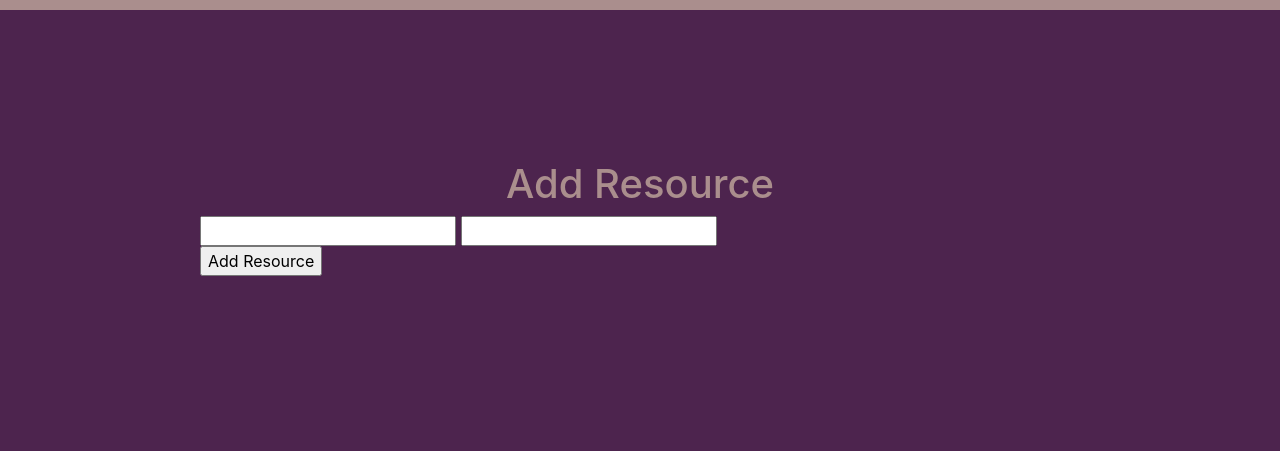
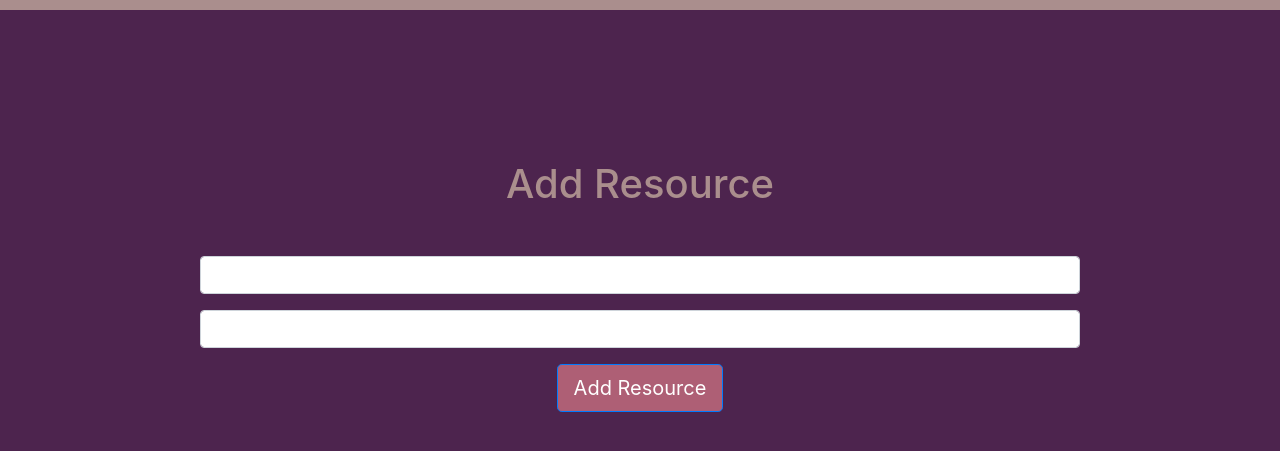
Before and after one commit to AhsanZX97/ProgJournal, a Django app: page /add/ in a window 1280 px wide. Shown: the top 451 px of the page. Run offline with Django 3.2, Linux system fonts and the light colour scheme; some libraries are stand-ins or nearby versions.

Commit message:
form layout update

```diff
--- a/Journal/static/styles.css
+++ b/Journal/static/styles.css
@@ -33,8 +33,20 @@ h1{
       margin: 0px auto;
 }
 
+.input {
+    width: 880px;
+}
+
+.formDiv {
+    margin-top: 3em;
+}
+
 .tableDiv {
     margin-top: 2em;
+}
+
+#submit {
+    text-align: center;
 }
 
 .table-striped > tbody > tr:nth-child(2n+1) > td, .table-striped > tbody > tr:nth-child(2n+1) > th {
--- a/templates/add.html
+++ b/templates/add.html
@@ -14,18 +14,36 @@
 
     <h1> Update Resource </h1>
     <form action="/addResource/{{res.id}}/" method = "post">{% csrf_token %}
-        <input type="text" name="editname" value="{{ res.name }}">
-        <input type="text" name="editlink" value="{{ res.link }}">
-        <input type="submit" value="Update Resource" id="submit">
+
+        <div class="formDiv">
+            <div class="form-group">
+                <input type="text" name="editname" value="{{ res.name }}" class="form-control">
+            </div>
+            <div class="form-group">
+                <input type="text" name="editlink" value="{{ res.link }}" class="form-control">
+            </div>
+            <div class="form-group"  id="submit">
+                <input type="submit" value="Update Resource" class="btn btn-primary btn-lg">
+            </div>
+        </div>
     </form>
 
 {% else %}
 
     <h1> Add Resource </h1>
     <form action="/addResource/" method = "post">{% csrf_token %}
-        <input type="text" name="name">
-        <input type="text" name="link"> <br/>
-        <input type="submit" value="Add Resource" id="submit">
+        <div class="formDiv">
+            <div class="form-group">
+                <input type="text" name="name" class="form-control">
+            </div>
+            <div class="form-group">
+                <input type="text" name="link" class="form-control">
+            </div>
+            <div class="form-group"  id="submit">
+                <input type="submit" value="Add Resource" class="btn btn-primary btn-lg">
+            </div>
+        </div>
+
     </form>
 
 {% endif %}
```
